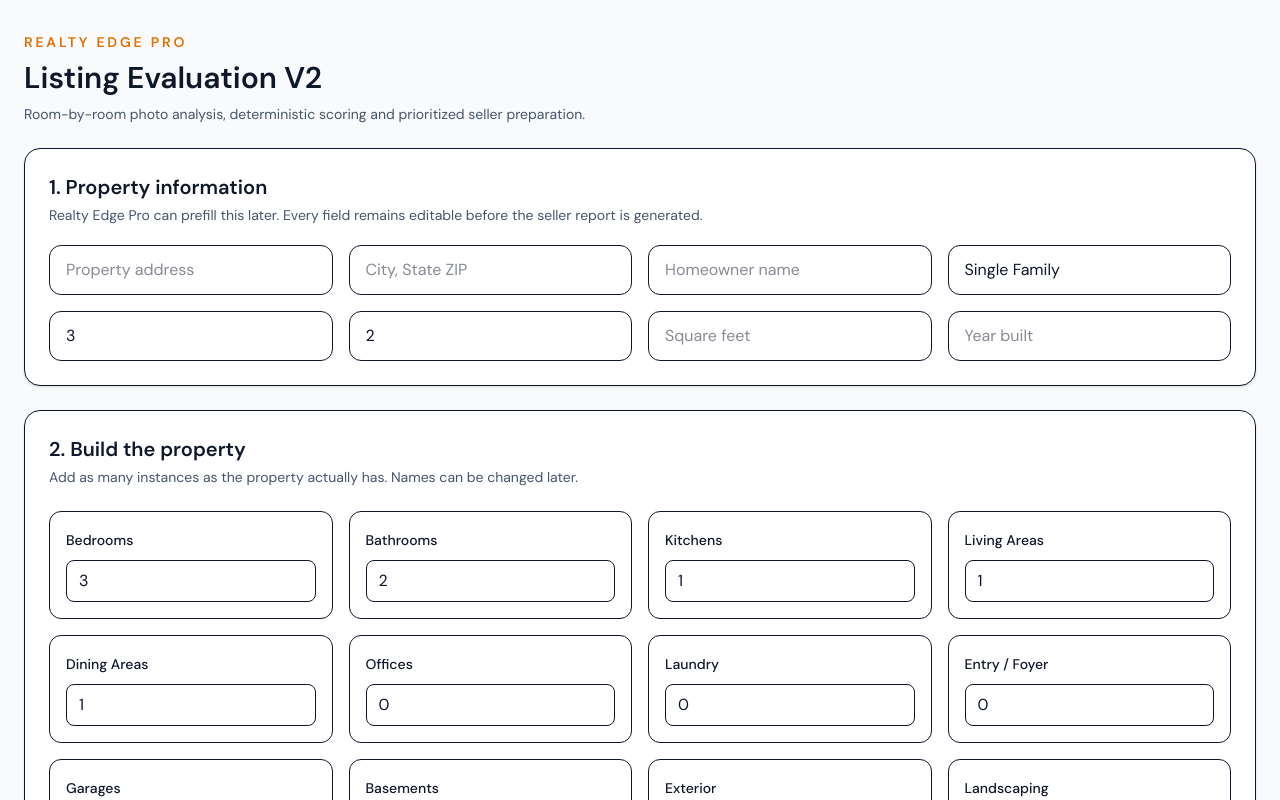
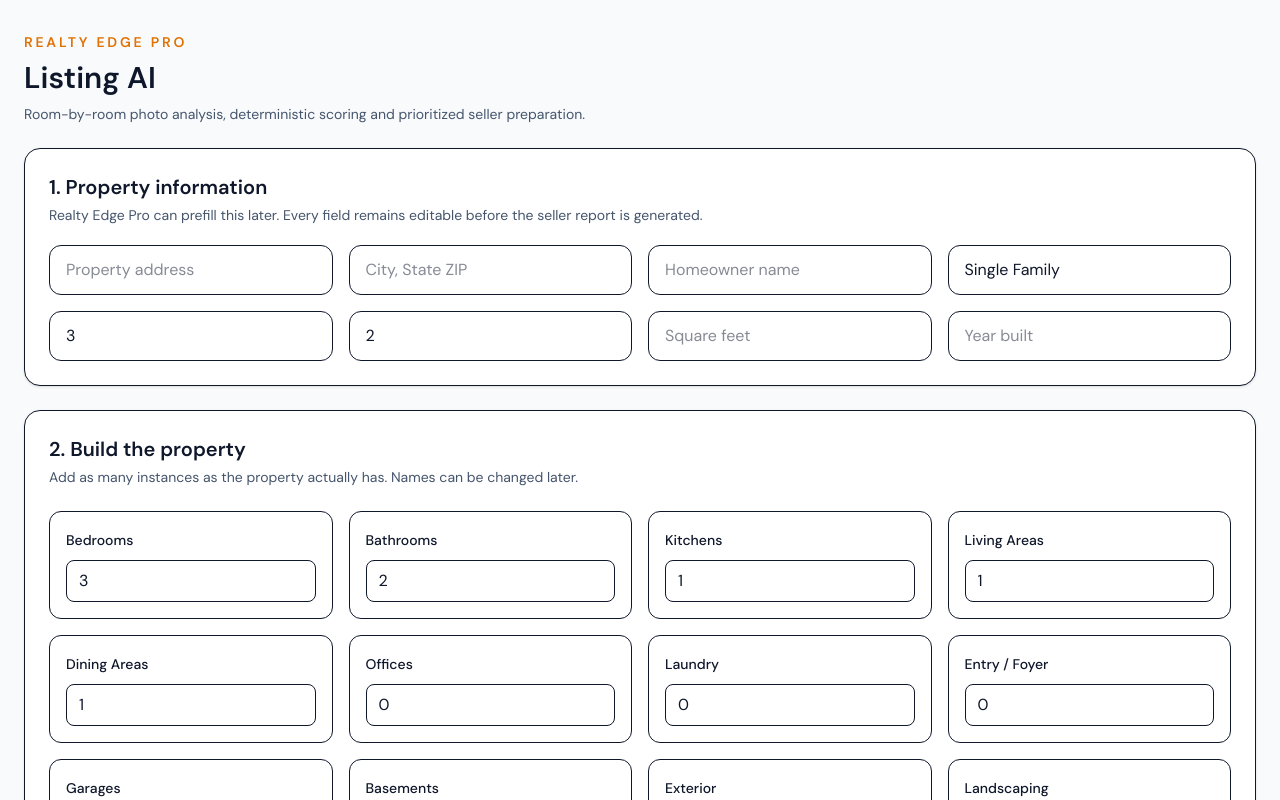
Before and after one commit to gregpett86/listingpilot-ai, a Next.js app: page /listing-ai-v2-live in a window 1280 px wide. Shown: the top 800 px of the page. Built offline with nearby package versions, Linux system fonts and the light colour scheme.

Commit message:
Rename Listing Evaluation V2 to Listing AI

```diff
--- a/src/app/listing-evaluation-v2/listing-evaluation-v2-client.tsx
+++ b/src/app/listing-evaluation-v2/listing-evaluation-v2-client.tsx
@@ -375,7 +375,7 @@ export default function ListingEvaluationV2Client() {
           <p className="text-sm font-semibold uppercase tracking-[0.2em] text-amber-600">
             Realty Edge Pro
           </p>
-          <h1 className="mt-2 text-3xl font-semibold">Listing Evaluation V2</h1>
+          <h1 className="mt-2 text-3xl font-semibold">Listing AI</h1>
           <p className="mt-2 max-w-3xl text-sm text-slate-600">
             Room-by-room photo analysis, deterministic scoring and prioritized
             seller preparation.
```
